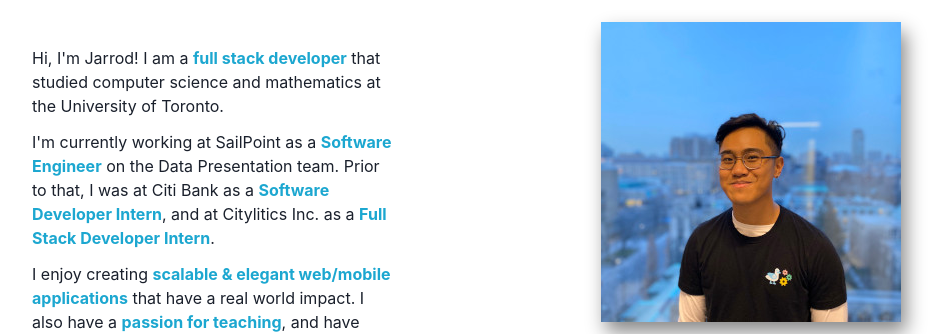
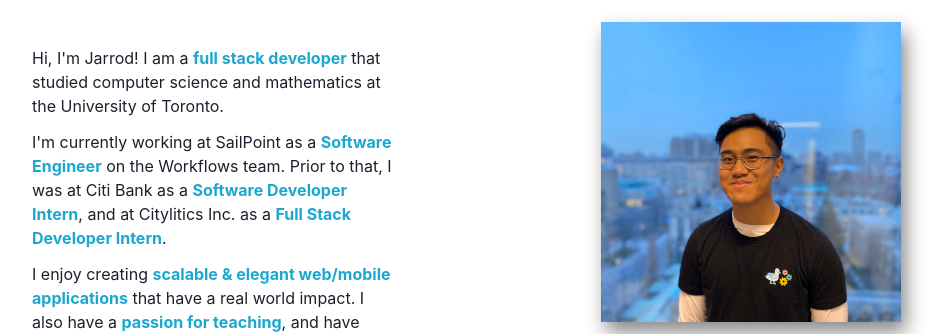
Before and after one commit to jcserv/portfolio, a Next.js app: page / in a window 1280 px wide. Shown: the part 960-1294 px from the top of the page, without its empty margins (157-1106 px from the left). Built offline with nearby package versions, Linux system fonts and the light colour scheme; no server answers.

Commit message:
Update About.jsx

```diff
--- a/components/sections/About.jsx
+++ b/components/sections/About.jsx
@@ -23,7 +23,7 @@ const Bio = ({ secondary }) => (
       <Text>
         I&apos;m currently working at SailPoint as a{" "}
         <strong style={{ color: secondary }}>Software Engineer</strong> on the
-        Data Presentation team. Prior to that, I was at Citi Bank as a{" "}
+        Workflows team. Prior to that, I was at Citi Bank as a{" "}
         <strong style={{ color: secondary }}>Software Developer Intern</strong>,
         and at Citylitics Inc. as a{" "}
         <strong style={{ color: secondary }}>
```
